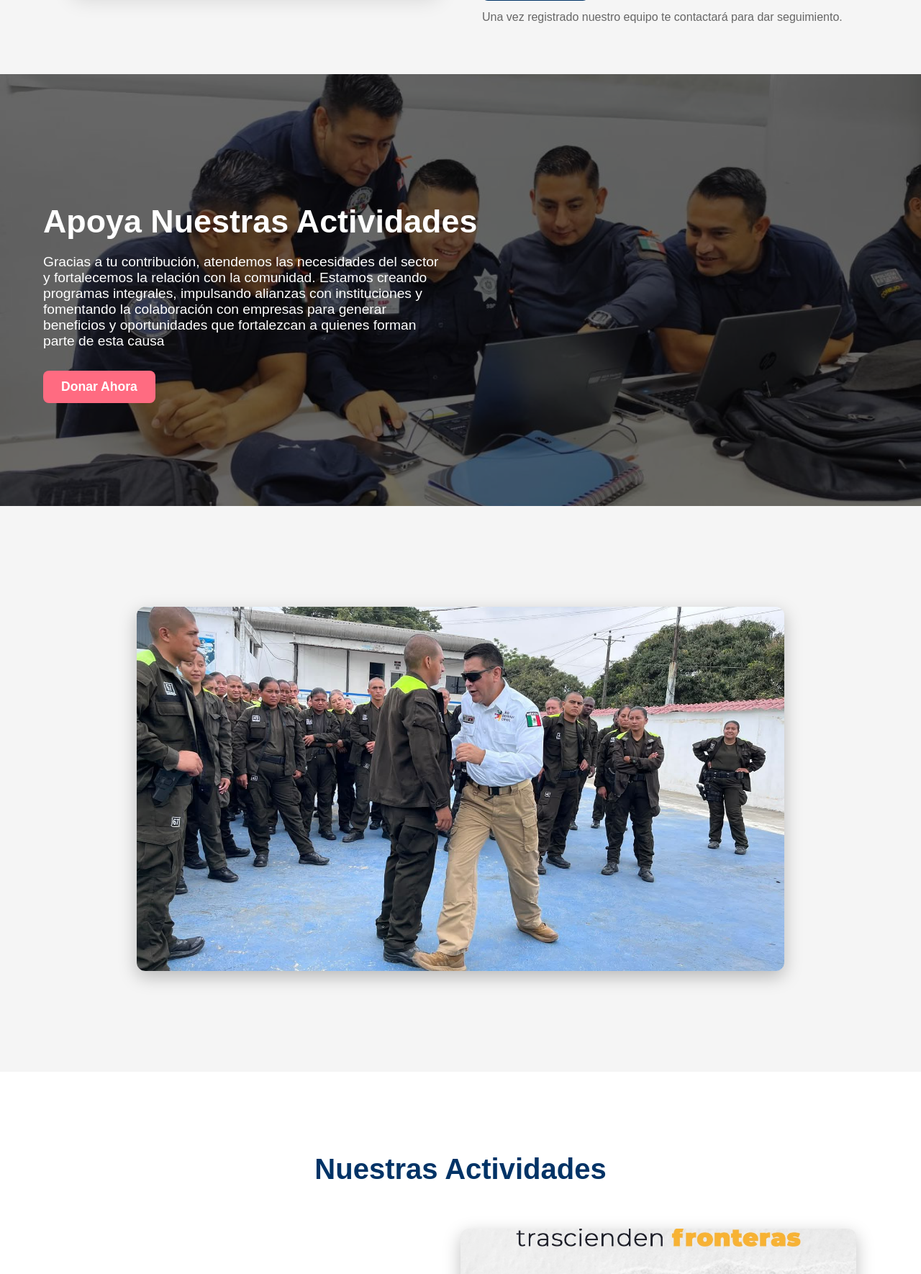
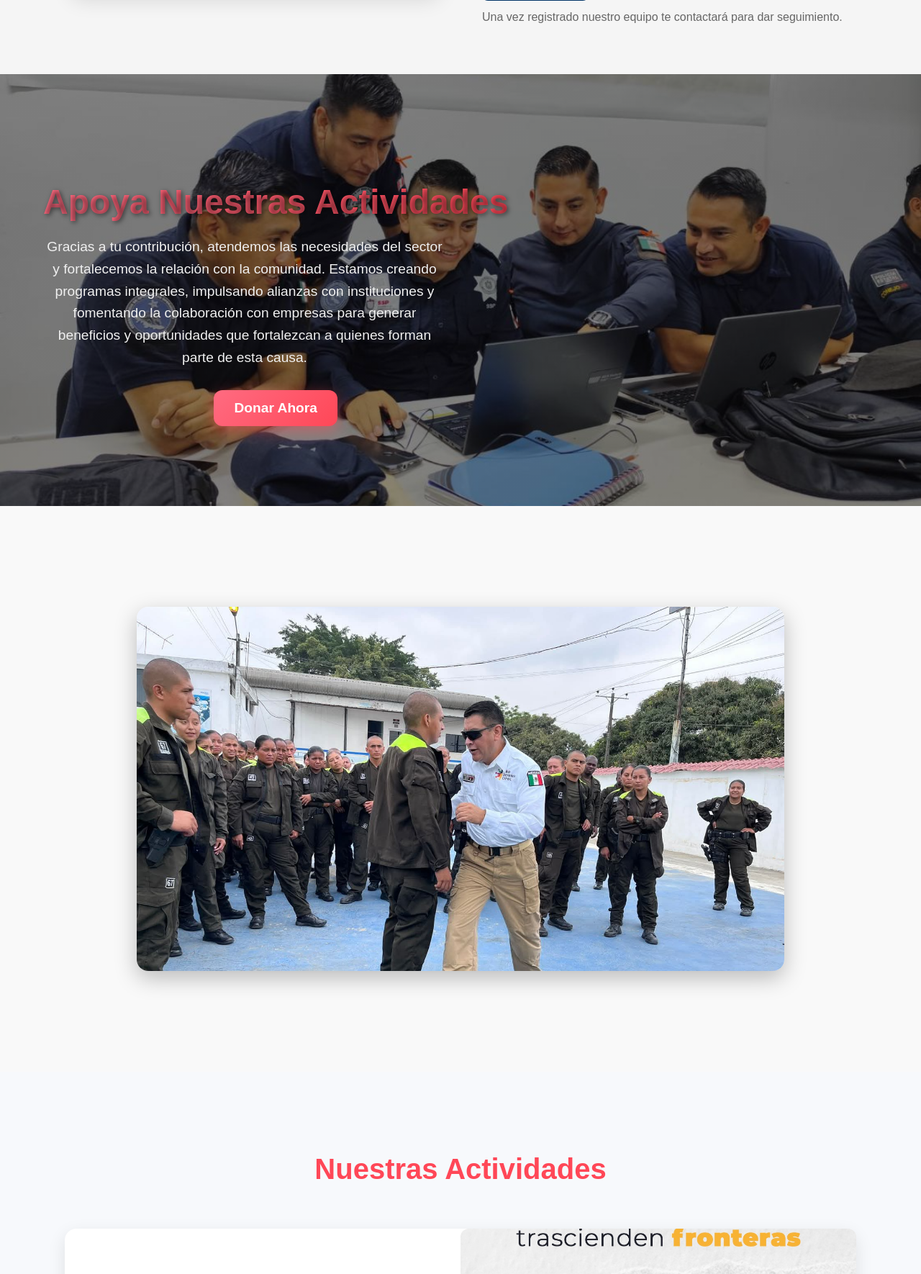
Before and after one commit to XOctaviox12/Prodefensa, a Django app: page /servicios/ in a window 1280 px wide. Shown: the part 521-2291 px from the top of the page at 72% size. Run offline with Django 5.2, Linux system fonts and the light colour scheme; data comes from the database, SQL or seed files in the repository; some libraries are stand-ins or nearby versions.

Commit message:
mensaje 3

```diff
--- a/inicio/templates/inicio/servicios.html
+++ b/inicio/templates/inicio/servicios.html
@@ -12,6 +12,7 @@
     display: flex;
     flex-direction: column;
     align-items: center;
+    background: #f9f9f9;
   }
 
   /* ======== HERO ======== */
@@ -19,23 +20,13 @@
     position: relative;
     width: 100%;
     height: 600px;
-    background: url("{% static 'img/servicios_1.jpg' %}") no-repeat center
-      center/cover;
+    background: linear-gradient(rgba(0,0,0,0.45), rgba(0,0,0,0.45)), url("{% static 'img/servicios_1.jpg' %}") no-repeat center/cover;
     display: flex;
     align-items: center;
     justify-content: center;
     padding: 60px 20px;
     color: white;
-  }
-
-  .intro-overlay {
-    position: absolute;
-    top: 0;
-    left: 0;
-    width: 100%;
-    height: 100%;
-    background-color: rgba(0, 0, 0, 0.55);
-    z-index: 1;
+    transition: all 0.5s ease;
   }
 
   .intro-content {
@@ -51,65 +42,49 @@
     padding: 0 20px;
   }
 
-  .intro-text {
-    flex: 1;
-    text-align: left;
-    color: white;
-  }
-
   .intro-text h2 {
-    font-size: 2.8rem;
+    font-size: 3rem;
     margin-bottom: 20px;
-    font-weight: 700;
+    font-weight: 800;
+    text-shadow: 2px 2px 6px rgba(0,0,0,0.5);
+    background: linear-gradient(90deg, #ff6b81, #ff4757);
+    -webkit-background-clip: text;
+    -webkit-text-fill-color: transparent;
   }
 
   .intro-text p {
     font-size: 1.2rem;
     max-width: 560px;
     margin-bottom: 30px;
+    line-height: 1.6;
+    color: #f0f0f0;
   }
 
   .donate-btn {
-    background-color: #ff6b81;
+    background: linear-gradient(135deg, #ff6b81, #ff4757);
     color: white;
-    padding: 12px 25px;
+    padding: 14px 28px;
     border: none;
-    border-radius: 8px;
-    font-weight: 600;
-    font-size: 1.1rem;
+    border-radius: 12px;
+    font-weight: 700;
+    font-size: 1.2rem;
     cursor: pointer;
     transition: all 0.3s ease;
+    box-shadow: 0 6px 20px rgba(255, 75, 87, 0.5);
   }
 
   .donate-btn:hover {
-    background-color: #ff4757;
+    transform: translateY(-4px);
+    box-shadow: 0 10px 25px rgba(255, 75, 87, 0.6);
   }
 
-  /* ======== TARJETA DE DONACIÓN (modal) ======== */
-  #overlay {
-    display: none;
-    position: fixed;
-    top: 0;
-    left: 0;
-    width: 100%;
-    height: 100%;
-    background: rgba(0, 0, 0, 0.6);
-    z-index: 998;
-    backdrop-filter: blur(5px);
-    transition: opacity 0.3s ease;
-  }
-
-  #overlay.active {
-    display: block;
-    opacity: 1;
-  }
-
+  /* ======== TARJETA DE DONACIÓN ======== */
   #donationCard {
     position: fixed;
     top: 50%;
     left: 50%;
     transform: translate(-50%, -50%) scale(0.9);
-    background: rgba(255, 255, 255, 0.98);
+    background: linear-gradient(to bottom, #ffffff, #f0f4f8);
     color: #222;
     width: 92%;
     max-width: 420px;
@@ -220,41 +197,31 @@
     aspect-ratio: 16/9;
     position: relative;
     margin: 60px auto;
-    border-radius: 12px;
+    border-radius: 16px;
     overflow: hidden;
-    box-shadow: 0 8px 25px rgba(0, 0, 0, 0.25);
-  }
-
-  .carousel-slide {
-    display: none;
-    width: 100%;
-    height: 100%;
+    box-shadow: 0 10px 30px rgba(0,0,0,0.25);
   }
 
   .carousel-slide img {
     width: 100%;
     height: 100%;
     object-fit: cover;
+    transition: transform 0.5s ease;
   }
 
-  .carousel-slide.active {
-    display: block;
-    animation: fadeEffect 2s ease-in-out;
+  .carousel-slide.active img {
+    transform: scale(1.02);
   }
 
   @keyframes fadeEffect {
-    from {
-      opacity: 0;
-    }
-    to {
-      opacity: 1;
-    }
+    from { opacity: 0; }
+    to { opacity: 1; }
   }
 
   /* ======== ACTIVIDADES ======== */
   .activities-section {
     width: 100%;
-    background-color: #ffffff;
+    background-color: #f7f9fc;
     padding: 80px 0;
     display: flex;
     flex-direction: column;
@@ -265,7 +232,7 @@
     font-size: 2.5rem;
     font-weight: bold;
     margin-bottom: 60px;
-    color: #003366;
+    color: #ff4757;
   }
 
   .activity-card {
@@ -330,74 +350,18 @@
       max-width: 420px;
     }
   }
-
-  /* ======== BLOQUES DE SERVICIOS ======== */
-  .services-row {
-    display: flex;
-    gap: 20px;
-    justify-content: center;
-    flex-wrap: wrap;
-    padding: 50px 20px;
-  }
-
-  .service-block {
-    flex: 1 1 320px;
-    padding: 30px 20px;
-    border-radius: 12px;
-    display: flex;
-    flex-direction: column;
-    align-items: center;
-    text-align: center;
-    transition: all 0.3s ease;
-  }
-
-  .service-block:hover {
-    transform: translateY(-8px);
-    box-shadow: 0 8px 25px rgba(0, 0, 0, 0.2);
-  }
-
-  .service-block i {
-    font-size: 42px;
-    margin-bottom: 12px;
-    color: white;
-  }
-  .service-block h3 {
-    font-size: 1.4rem;
-    margin-bottom: 8px;
-    color: white;
-  }
-  .service-block p {
-    font-size: 0.98rem;
-    color: white;
-  }
-
-  .service-block.red {
-    background: #ff6b6b;
-    color: white;
-  }
-  .service-block.darkblue {
-    background: #003366;
-    color: white;
-  }
 </style>
 
 <!-- ======== HERO ======== -->
 <section class="services-intro">
-  <div class="intro-overlay"></div>
   <div class="intro-content">
     <div class="intro-text">
       <h2>Apoya Nuestras Actividades</h2>
       <p>
-        Gracias a tu contribución, atendemos las necesidades del sector y
-        fortalecemos la relación con la comunidad. Estamos creando programas
-        integrales, impulsando alianzas con instituciones y fomentando la
-        colaboración con empresas para generar beneficios y oportunidades que
-        fortalezcan a quienes forman parte de esta causa
+        Gracias a tu contribución, atendemos las necesidades del sector y fortalecemos la relación con la comunidad. Estamos creando programas integrales, impulsando alianzas con instituciones y fomentando la colaboración con empresas para generar beneficios y oportunidades que fortalezcan a quienes forman parte de esta causa.
       </p>
       <button id="donateBtn" class="donate-btn">Donar Ahora</button>
     </div>
-
-    <!-- embedded small info card (optional) -->
     <div style="width: 340px"></div>
   </div>
 </section>
@@ -524,36 +472,26 @@ document.addEventListener("DOMContentLoaded", () => {
     document.querySelectorAll(".amounts button").forEach(btn => btn.classList.remove("selected"));
   });
 
-  // Mostrar/ocultar input según tipo
   document.querySelectorAll('input[name="tipo"]').forEach(radio => {
     radio.addEventListener('change', () => {
       if (radio.value === "mensual") {
-        customAmountInput.style.display = "none"; // ocultar input
-        if (!userAuthenticated) {
-          loginWarning.style.display = "block";
-        } else {
-          loginWarning.style.display = "none";
-        }
+        customAmountInput.style.display = "none";
+        if (!userAuthenticated) loginWarning.style.display = "block";
+        else loginWarning.style.display = "none";
       } else {
-        customAmountInput.style.display = "block"; // mostrar input
+        customAmountInput.style.display = "block";
         loginWarning.style.display = "none";
       }
     });
-
-    // Inicializar estado según el radio seleccionado al cargar
-    if (radio.checked) {
-      radio.dispatchEvent(new Event('change'));
-    }
+    if (radio.checked) radio.dispatchEvent(new Event('change'));
   });
 
-  // Abrir modal
   donateBtn.addEventListener("click", () => {
     donationCard.classList.add("active");
     overlay.classList.add("active");
     donationCard.setAttribute("aria-hidden","false");
   });
 
-  // Cerrar modal
   closeCard.addEventListener("click", () => {
     donationCard.classList.remove("active");
     overlay.classList.remove("active");
@@ -585,29 +519,17 @@ document.addEventListener("DOMContentLoaded", () => {
     try {
       const response = await fetch(endpoint, {
         method: "POST",
-        headers: {
-          "Content-Type": "application/json",
-          "X-CSRFToken": "{{ csrf_token }}"
-        },
+        headers: { "Content-Type": "application/json", "X-CSRFToken": "{{ csrf_token }}" },
         body: JSON.stringify({ amount })
       });
 
       if (!response.ok) throw new Error("Error en la solicitud");
 
       const data = await response.json();
-      if (data.id) {
-        await stripe.redirectToCheckout({ sessionId: data.id });
-      } else if (data.url) {
-        window.location.href = data.url;
-      } else {
-        alert("Ocurrió un error al procesar tu donación.");
-      }
-    } catch (error) {
-      console.error("Error:", error);
-      alert("Ocurrió un error al procesar tu donación.");
-    }
+      await stripe.redirectToCheckout({ sessionId: data.sessionId });
+
+    } catch(e) { console.error(e); alert("Error al procesar la donación"); }
   });
 });
 </script>
-
 {% endblock %}
```
Also changed, not shown: other parts of inicio/templates/inicio/servicios.html (+73 -38 lines).
